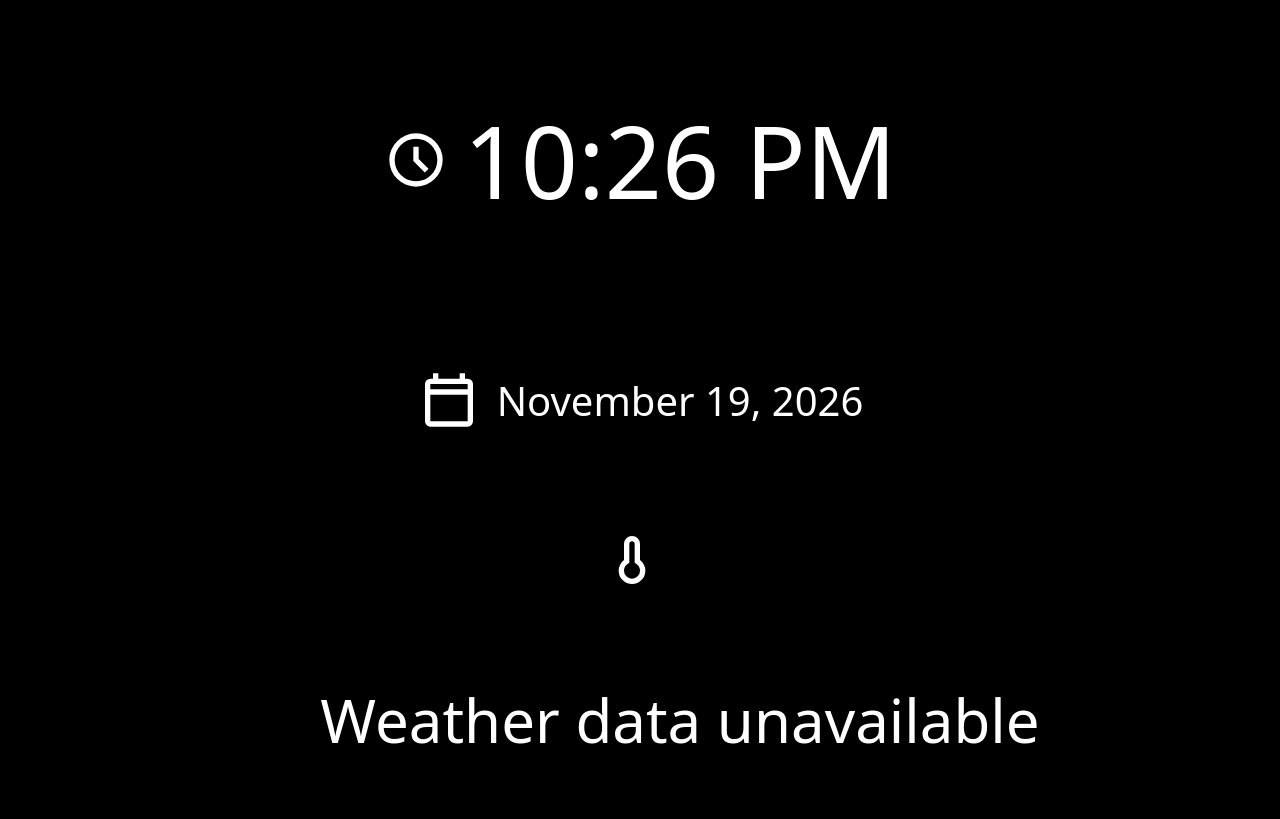
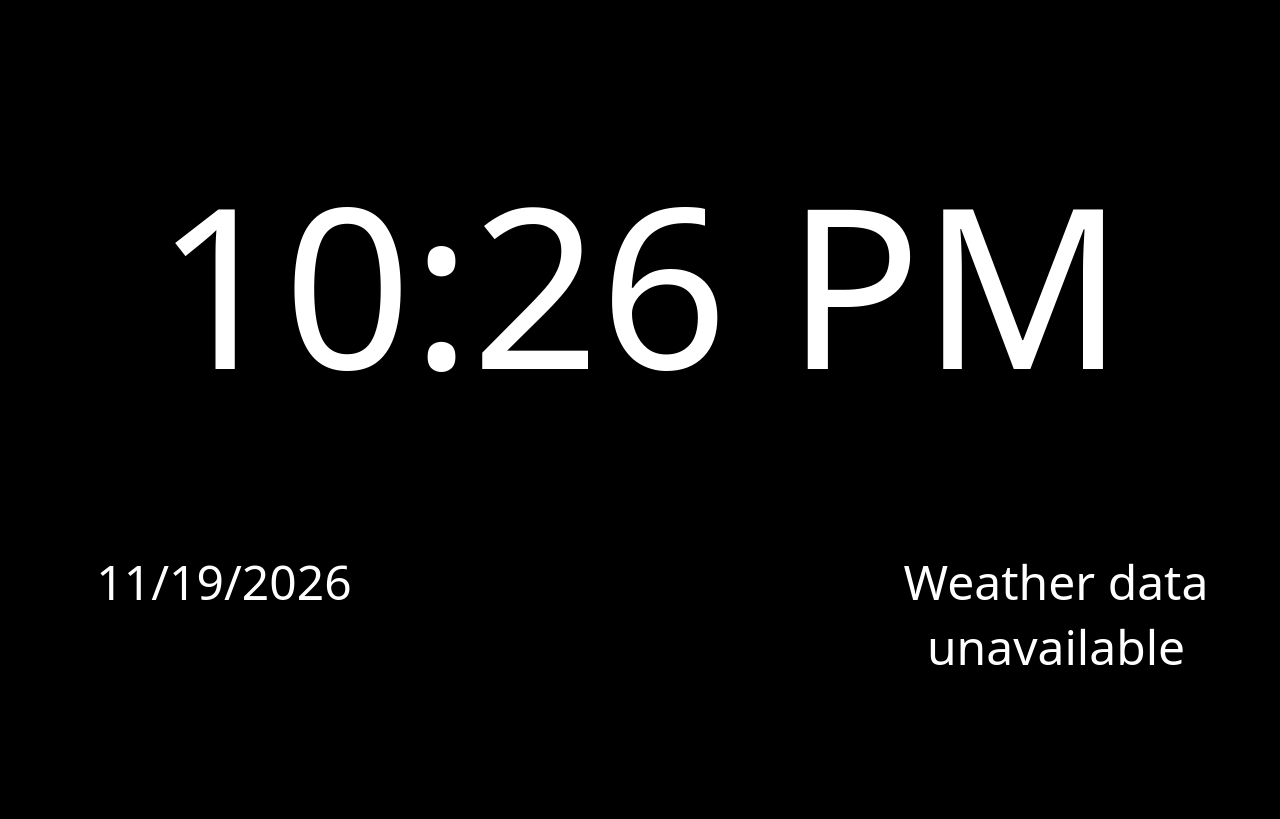
Before and after one commit to muchesko/desk-dashboard, a plain HTML site: page index.html in a window 1280 px wide. Drawn offline with Linux system fonts and the light colour scheme; no server answers; a web font is replaced by a local one.

Commit message:
Created landscape mode version

```diff
--- a/app.js
+++ b/app.js
@@ -41,10 +41,12 @@ function updateDate() {
     let year = date.getFullYear();
 
     const months = ["January", "February", "March", "April", "May", "June", "July", "August", "September", "October", "November", "December"];
+    const monthsNumber = [1, 2, 3, 4, 5, 6, 7, 8, 9, 10, 11, 12
 
-    month = months[month];
+    ]
+    month = monthsNumber[month];
 
-    dateContainer.textContent = `${month} ${day}, ${year}`;
+    dateContainer.textContent = `${month}/${day}/${year}`;
 
     const today = date.toDateString();
 
@@ -249,10 +251,9 @@ async function updateWeather() {
         let lowTemperature = weatherData.daily.temperature_2m_min[0];
         lowTemperature = Math.round(lowTemperature);
 
-        dailyTemperatureContainer.textContent = `H: ${highTemperature}°F L: ${lowTemperature}°F`
-
+        dailyTemperatureContainer.textContent = `H: ${highTemperature}°F\nL: ${lowTemperature}°F`;
         weatherContainer.textContent = `${weather.description}`;
-        weatherIcon.className = icon;
+        //weatherIcon.className = icon;
     } catch (error) {
         weatherContainer.textContent = "Weather data unavailable";
         console.error(error);
--- a/index.html
+++ b/index.html
@@ -20,29 +20,29 @@
 <body>
     <main>
         <div class="time-container">
-            <svg xmlns="http://www.w3.org/2000/svg" viewBox="0 0 24 24" height="24px" width="24px" fill="currentColor"
+            <!--<svg xmlns="http://www.w3.org/2000/svg" viewBox="0 0 24 24" height="24px" width="24px" fill="currentColor"
                 class="clock-icon">
                 <path
                     d="M15.3,16.7l1.4-1.4L13,11.6V7H11v5.4l4.3,4.3ZM12,22q-2.07,0-3.9-0.79q-1.82-0.79-3.17-2.14Q3.58,17.73 2.79,15.9T2,12Q2,9.92 2.79,8.1Q3.58,6.27 4.93,4.93Q6.28,3.57 8.1,2.79Q9.93,2 12,2t3.9,0.79t3.17,2.14q1.35,1.35 2.14,3.17Q22,9.92 22,12t-0.79,3.9t-2.14,3.17q-1.35,1.35-3.17,2.14T12,22Zm0-10Zm0,8q3.33,0 5.66-2.34T20,12q0-3.33-2.34-5.66T12,4Q8.68,4 6.34,6.34T4,12t2.34,5.66T12,20Z" />
-            </svg>
+            </svg>-->
             <div class="time"></div>
         </div>
 
         <div class="date-container">
-            <svg xmlns="http://www.w3.org/2000/svg" viewBox="0 0 24 24" height="24px" width="24px" fill="currentColor"
+            <!--<svg xmlns="http://www.w3.org/2000/svg" viewBox="0 0 24 24" height="24px" width="24px" fill="currentColor"
                 class="calendar-icon">
                 <path
                     d="M5,22q-0.83,0-1.41-0.59T3,20V6Q3,5.18 3.59,4.59T5,4H6V2H8V4h8V2h2V4h1q0.83,0 1.41,0.59Q21,5.18 21,6V20q0,0.82-0.59,1.41T19,22H5Zm0-2H19V10H5V20ZM5,8H19V6H5V8ZM5,8V6V8Z" />
-            </svg>
+            </svg>-->
             <div class="date"></div>
         </div>
 
         <div class="temperature-container">
-            <svg xmlns="http://www.w3.org/2000/svg" viewBox="0 0 24 24" height="24px" width="24px" fill="currentColor"
+            <!--<svg xmlns="http://www.w3.org/2000/svg" viewBox="0 0 24 24" height="24px" width="24px" fill="currentColor"
                 class="temperature-icon">
                 <path
                     d="M12,21q-2.07,0-3.54-1.46T7,16q0-1.2 0.53-2.24T9,12V6Q9,4.75 9.88,3.88T12,3t2.13,0.88T15,6v6q0.95,0.72 1.48,1.76T17,16q0,2.07-1.46,3.54T12,21Zm0-2q1.25,0 2.13-0.88T15,16q0-0.72-0.31-1.35q-0.31-0.63-0.89-1.05L13,13V10V6q0-0.43-0.29-0.71T12,5T11.29,5.29T11,6v4v3l-0.8,0.6q-0.58,0.42-0.89,1.05T9,16q0,1.25 0.88,2.13T12,19Zm0-3Z" />
-            </svg>
+            </svg>-->
             <div>
                 <div class="temperature"></div>
                 <div class="daily-temperature"></div>
@@ -50,7 +50,7 @@
         </div>
 
         <div class="weather-container">
-            <i class="weather-icon"></i>
+            <!--<i class="weather-icon"></i>-->
             <div class="weather"></div>
         </div>
     </main>
--- a/styles.css
+++ b/styles.css
@@ -45,40 +45,71 @@ main {
     min-height: 100vh;
     display: grid;
     grid-template-rows: 2fr 1fr 1fr 1fr;
-}
-
-div {
-    display: flex;
-    flex-direction: column;
-    align-items: center;
-    justify-content: center;
+    padding: 1rem;
 }
 
 .time {
-    font-size: 100px;
+    font-size: 14rem;
 }
 
 .date {
-    font-size: 40px;
+    font-size: 3rem;
 }
 
 .temperature {
-    font-size: 60px;
+    font-size: 3rem;
 }
 
 .daily-temperature {
-    font-size: 40px;
+    white-space: pre-line;
+    font-size: 2rem;
 }
 
 .weather,
 i {
-    font-size: 60px;
+    font-size: 3rem;
 }
 
 .time-container,
 .date-container,
 .temperature-container,
 .weather-container {
+    display: flex;
+    align-items: start;
+    justify-content: center;
+    text-align: center;
     flex-direction: row;
     gap: 1rem;
 }
+
+.time-container {
+    align-items: center;
+}
+
+@media (orientation: landscape) {
+    main {
+        min-height: 100vh;
+        display: grid;
+        grid-template-columns: 1fr 1fr 1fr;
+        grid-template-rows: 2fr 1fr;
+        grid-template-areas:
+            "time time time"
+            "date temperature weather";
+    }
+}
+
+.time-container {
+    grid-area: time;
+}
+
+.date-container {
+    grid-area: date;
+}
+
+.temperature-container {
+    grid-area: temperature;
+}
+
+.weather-container {
+    grid-area: weather;
+}
```
